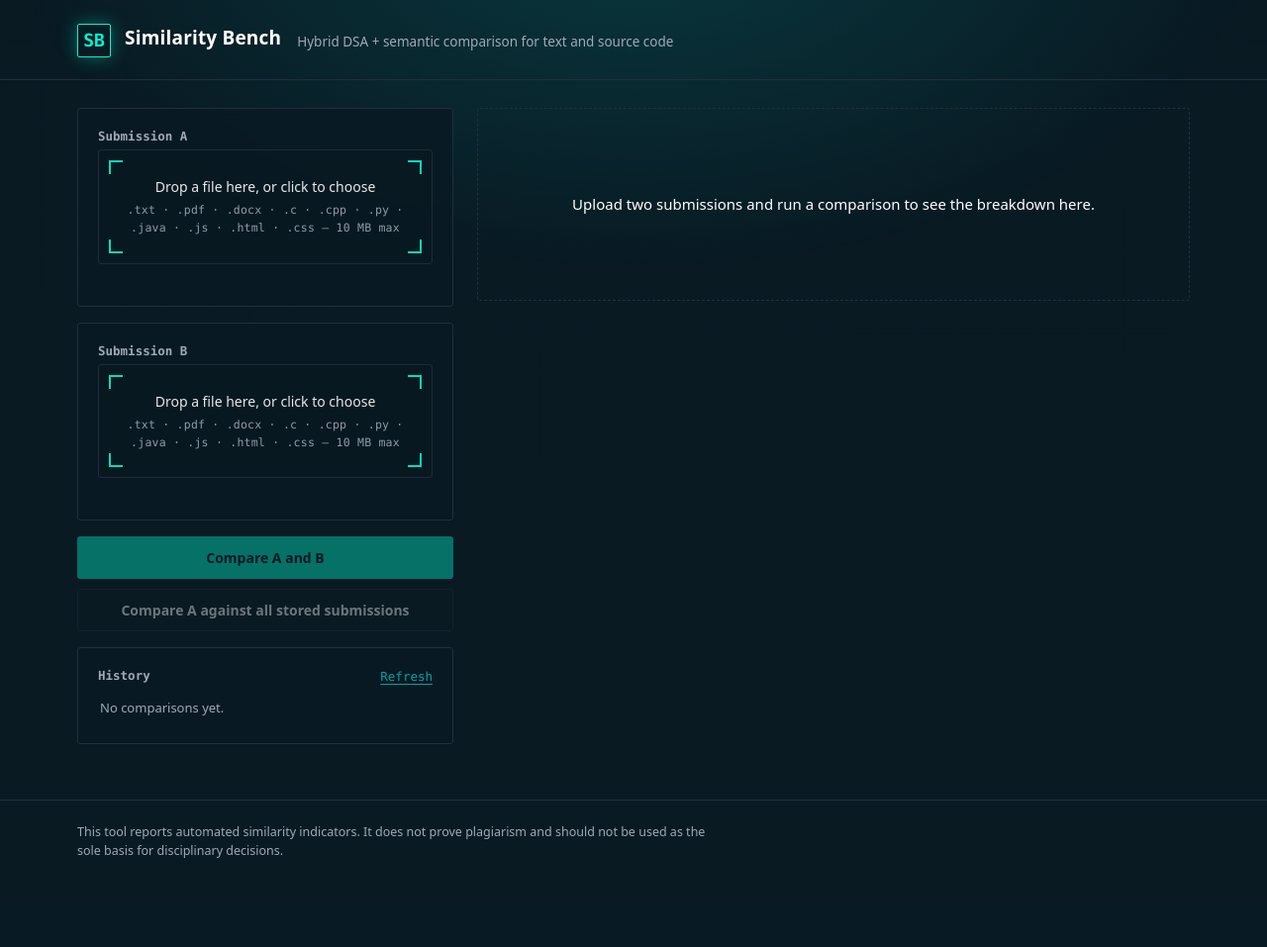
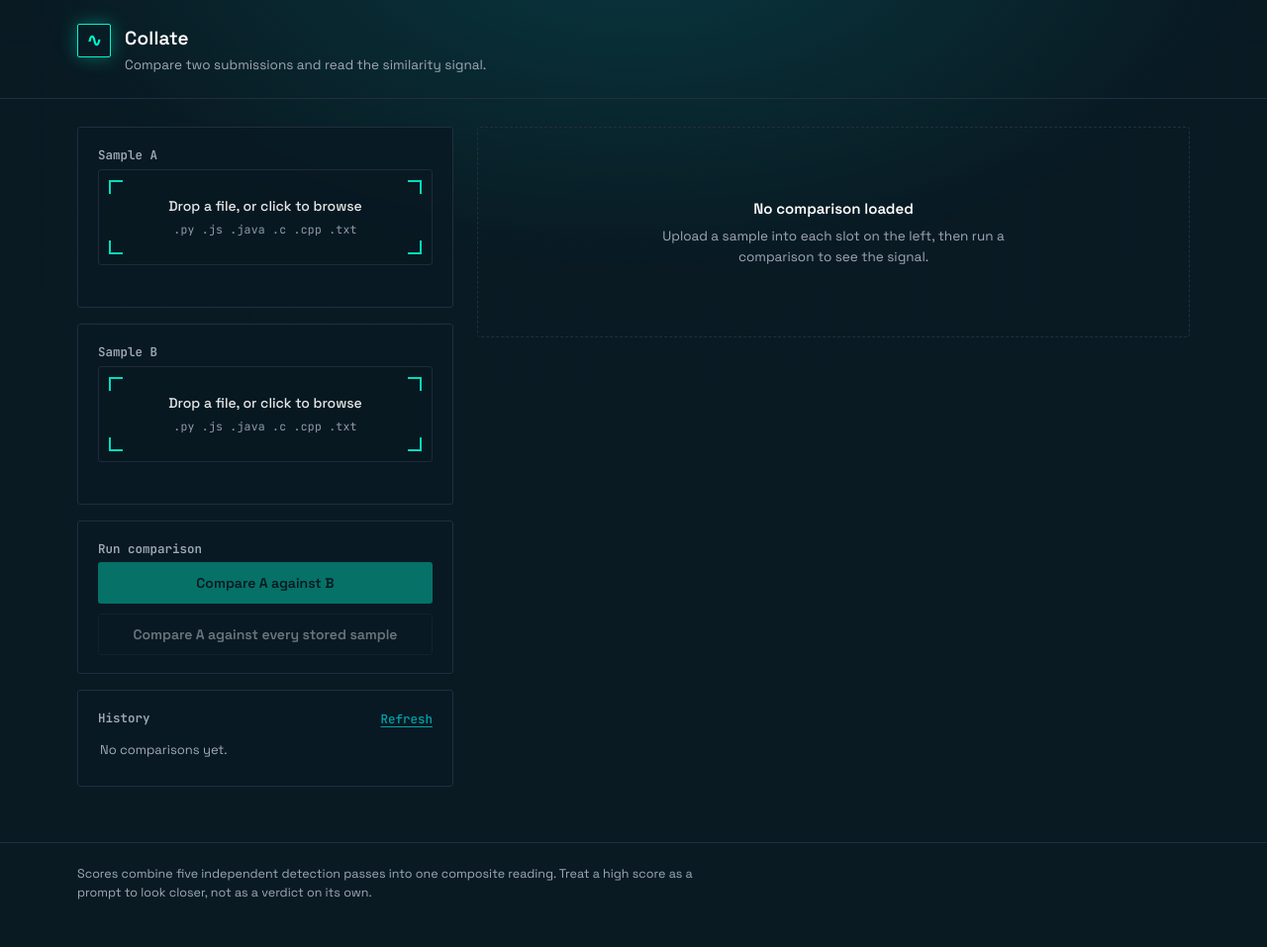
Before and after one commit to Sabitha-19/plagiarism-similarity-detector, a Flask app: page / in a window 1280 px wide. Shown: the whole page at 99% size. Before the commit the page ends 867 px from the top, so only its background shows below. Run offline with Flask 3, Linux system fonts and the light colour scheme; data that the repository does not hold is empty.

Commit message:
Revise index.html for Collate tool interface
Updated the HTML structure and content for the plagiarism detection tool's frontend. Changed title, brand names, and improved accessibility features.

```diff
--- a/plagiarism-detection-systems/frontend/templates/index.html
+++ b/plagiarism-detection-systems/frontend/templates/index.html
@@ -3,121 +3,137 @@
 <head>
 <meta charset="UTF-8" />
 <meta name="viewport" content="width=device-width, initial-scale=1.0" />
-<title>Similarity Bench — Plagiarism &amp; Code Similarity Detection</title>
-<link rel="preconnect" href="https://fonts.googleapis.com">
-<link href="https://fonts.googleapis.com/css2?family=IBM+Plex+Mono:wght@400;500;600&family=IBM+Plex+Sans:wght@400;500;600&display=swap" rel="stylesheet">
-<link rel="stylesheet" href="{{ url_for('static', filename='css/style.css') }}">
+<title>Collate — submission comparison console</title>
+<link rel="preconnect" href="https://fonts.googleapis.com" />
+<link rel="preconnect" href="https://fonts.gstatic.com" crossorigin />
+<link
+  href="https://fonts.googleapis.com/css2?family=Space+Grotesk:wght@400;500;600;700&family=JetBrains+Mono:wght@400;500;600;700&display=swap"
+  rel="stylesheet"
+/>
+<link rel="stylesheet" href="style.css" />
 </head>
 <body>
 
 <header class="site-header">
   <div class="wrap header-row">
     <div class="brand">
-      <span class="brand-mark">SB</span>
-      <span class="brand-name">Similarity Bench</span>
+      <span class="brand-mark" aria-hidden="true">&#8767;</span>
+      <div>
+        <p class="brand-name">Collate</p>
+        <p class="brand-tagline">Compare two submissions and read the similarity signal.</p>
       </div>
-    <p class="brand-tagline">Hybrid DSA + semantic comparison for text and source code</p>
+    </div>
   </div>
 </header>
 
 <main class="wrap layout">
 
-  <!-- LEFT: intake -->
   <section class="bench" aria-label="Upload and compare">
 
     <div class="panel">
-      <h2 class="panel-title">Submission A</h2>
-      <div class="dropzone" id="dropzoneA" data-slot="A">
-        <input type="file" id="fileA" class="dropzone-input" />
-        <p class="dropzone-label" id="labelA">Drop a file here, or click to choose</p>
-        <p class="dropzone-hint">.txt · .pdf · .docx · .c · .cpp · .py · .java · .js · .html · .css — 10 MB max</p>
+      <p class="panel-title">Sample A</p>
+      <div class="dropzone" id="dropzoneA">
+        <input type="file" id="fileA" class="dropzone-input" aria-label="Upload sample A" />
+        <p class="dropzone-label" id="labelA">Drop a file, or click to browse</p>
+        <p class="dropzone-hint">.py .js .java .c .cpp .txt</p>
       </div>
       <p class="field-status" id="statusA"></p>
     </div>
 
     <div class="panel">
-      <h2 class="panel-title">Submission B</h2>
-      <div class="dropzone" id="dropzoneB" data-slot="B">
-        <input type="file" id="fileB" class="dropzone-input" />
-        <p class="dropzone-label" id="labelB">Drop a file here, or click to choose</p>
-        <p class="dropzone-hint">.txt · .pdf · .docx · .c · .cpp · .py · .java · .js · .html · .css — 10 MB max</p>
+      <p class="panel-title">Sample B</p>
+      <div class="dropzone" id="dropzoneB">
+        <input type="file" id="fileB" class="dropzone-input" aria-label="Upload sample B" />
+        <p class="dropzone-label" id="labelB">Drop a file, or click to browse</p>
+        <p class="dropzone-hint">.py .js .java .c .cpp .txt</p>
       </div>
       <p class="field-status" id="statusB"></p>
     </div>
 
+    <div class="panel">
+      <p class="panel-title">Run comparison</p>
       <div class="actions">
-      <button class="btn btn-primary" id="compareBtn" disabled>Compare A and B</button>
-      <button class="btn btn-secondary" id="compareAllBtn" disabled>Compare A against all stored submissions</button>
+        <button class="btn btn-primary" id="compareBtn" disabled>Compare A against B</button>
+        <button class="btn btn-secondary" id="compareAllBtn" disabled>Compare A against every stored sample</button>
       </div>
-
-    <div class="panel" id="progressPanel" hidden>
-      <h2 class="panel-title">Analysis in progress</h2>
+      <div class="progress-panel" id="progressPanel" hidden>
         <div class="progress-track">
           <div class="progress-fill" id="progressFill"></div>
         </div>
         <p class="progress-stage" id="progressStage">Queued</p>
       </div>
+    </div>
 
-    <div class="panel">
+    <div class="panel history-panel">
       <div class="panel-title-row">
-        <h2 class="panel-title">History</h2>
+        <p class="panel-title">History</p>
         <button class="btn-link" id="refreshHistoryBtn">Refresh</button>
       </div>
       <ul class="history-list" id="historyList">
         <li class="history-empty">No comparisons yet.</li>
       </ul>
     </div>
+
   </section>
 
-  <!-- RIGHT: results -->
-  <section class="results" aria-label="Results" id="resultsSection">
+  <section class="results" aria-label="Comparison results">
 
     <div class="empty-state" id="emptyState">
-      <p>Upload two submissions and run a comparison to see the breakdown here.</p>
+      <p class="empty-title">No comparison loaded</p>
+      <p class="empty-body">Upload a sample into each slot on the left, then run a comparison to see the signal.</p>
     </div>
 
-    <div id="resultContent" hidden>
+    <div class="result-content" id="resultContent" hidden>
 
       <div class="score-block">
-        <div class="gauge" id="gauge">
-          <svg viewBox="0 0 200 120" width="200" height="120">
-            <path d="M 20 110 A 80 80 0 0 1 180 110" fill="none" stroke="var(--line)" stroke-width="10" stroke-linecap="round"/>
-            <path id="gaugeArc" d="M 20 110 A 80 80 0 0 1 180 110" fill="none" stroke="var(--signal)" stroke-width="10" stroke-linecap="round" stroke-dasharray="251" stroke-dashoffset="251"/>
+        <div class="gauge">
+          <svg viewBox="0 0 220 130" aria-hidden="true">
+            <line class="gauge-tick" x1="20" y1="110" x2="20" y2="98" />
+            <line class="gauge-tick" x1="47" y1="49" x2="55" y2="59" />
+            <line class="gauge-tick" x1="110" y1="20" x2="110" y2="32" />
+            <line class="gauge-tick" x1="173" y1="49" x2="165" y2="59" />
+            <line class="gauge-tick" x1="200" y1="110" x2="200" y2="98" />
+            <path class="gauge-track" d="M20,110 A90,90 0 0 1 200,110" />
+            <path id="gaugeArc" class="gauge-arc" d="M20,110 A90,90 0 0 1 200,110" />
           </svg>
           <div class="gauge-readout">
-            <span class="gauge-number" id="finalScore">—</span>
-            <span class="gauge-unit">%</span>
+            <span class="gauge-number" id="finalScore">0.0</span><span class="gauge-unit">%</span>
+          </div>
+          <div class="gauge-scale">
+            <span>0</span><span>50</span><span>100</span>
           </div>
         </div>
         <div class="score-meta">
-          <p class="score-label" id="classification">No result yet</p>
+          <p class="score-label" id="classification">Unclassified</p>
           <p class="score-files" id="fileNames"></p>
-          <a class="btn-link" id="downloadReport" href="#" hidden>Download PDF report</a>
+          <a class="btn btn-secondary" id="downloadReport" hidden href="#">Download report</a>
         </div>
       </div>
 
       <div class="panel">
-        <h2 class="panel-title">Algorithm breakdown</h2>
-        <div class="breakdown" id="breakdown"></div>
+        <p class="panel-title">Signal breakdown</p>
+        <p class="panel-note">Each detection pass reads the pair independently before the passes are combined.</p>
+        <div id="breakdown"></div>
       </div>
 
       <div class="panel">
-        <h2 class="panel-title">Matched sections</h2>
+        <p class="panel-title">Matched spans</p>
         <p class="panel-note" id="matchNote"></p>
         <div class="diff-view" id="diffView"></div>
       </div>
 
     </div>
+
   </section>
 
 </main>
 
 <footer class="site-footer">
   <div class="wrap">
-    <p>This tool reports automated similarity indicators. It does not prove plagiarism and should not be used as the sole basis for disciplinary decisions.</p>
+    <p>Scores combine five independent detection passes into one composite reading. Treat a high score as a prompt to look closer, not as a verdict on its own.</p>
   </div>
 </footer>
 
-<script src="{{ url_for('static', filename='js/app.js') }}"></script>
+<script src="app.js"></script>
 </body>
 </html>
```
Lines whose indentation alone changed are shown as unchanged.
